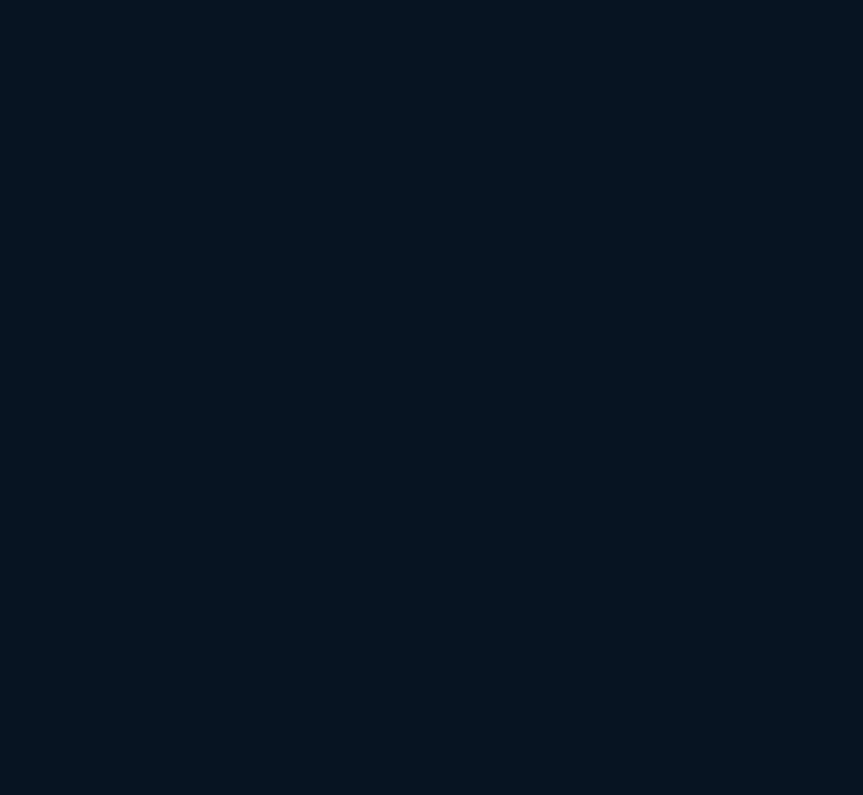
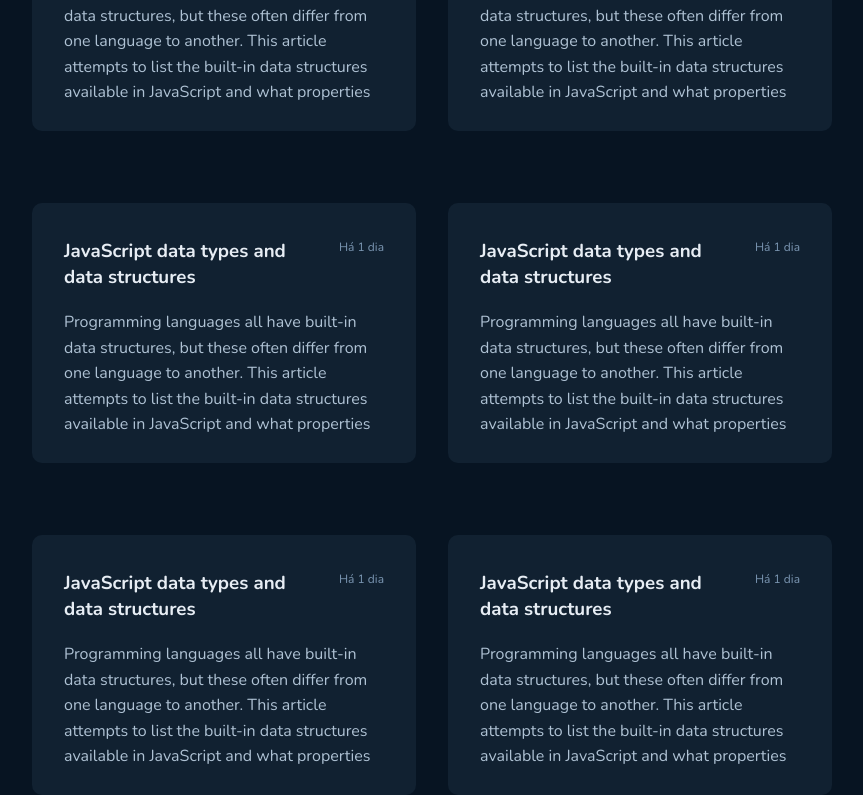
Before and after one commit to FelipeKonig/desafio-3-react, a React (Vite) app: page / in a window 1280 px wide. Shown: the part 840-1635 px from the top of the page, without its empty margins (208-1071 px from the left). Before the commit the page ends 1576 px from the top, so only its background shows below. Built offline with nearby package versions, Linux system fonts and the light colour scheme.

Commit message:
post in blog page added

```diff
--- a/src/Pages/Blog/Profile/styles.ts
+++ b/src/Pages/Blog/Profile/styles.ts
@@ -1,6 +1,6 @@
 import styled from 'styled-components'
 
-export const Card = styled.div`
+export const Card = styled.header`
   display: flex;
   justify-content: center;
 
--- /dev/null
+++ b/src/Pages/Blog/Section/Post/index.tsx
@@ -0,0 +1,122 @@
+import { PostContainer, PostDescription, PostHeader, PostItem } from './styles'
+
+export function Post() {
+  return (
+    <PostContainer>
+      <PostItem>
+        <PostHeader>
+          <h3>JavaScript data types and data structures</h3>
+          <span>Há 1 dia</span>
+        </PostHeader>
+        <PostDescription>
+          Programming languages all have built-in data structures, but these
+          often differ from one language to another. This article attempts to
+          list the built-in data structures available in JavaScript and what
+          properties they have. These can be used to build other data
+          structures. Wherever possible, comparisons with other languages are
+          drawn. Dynamic typing JavaScript is a loosely typed and dynamic
+          language. Variables in JavaScript are not directly associated with any
+          particular value type, and any variable can be assigned (and
+          re-assigned) values of all types: let foo = 42; // foo is now a number
+          foo = `{'bar'}`; // foo is now a string foo = true; // foo is now a
+          boolean
+        </PostDescription>
+      </PostItem>
+      <PostItem>
+        <PostHeader>
+          <h3>JavaScript data types and data structures</h3>
+          <span>Há 1 dia</span>
+        </PostHeader>
+        <PostDescription>
+          Programming languages all have built-in data structures, but these
+          often differ from one language to another. This article attempts to
+          list the built-in data structures available in JavaScript and what
+          properties they have. These can be used to build other data
+          structures. Wherever possible, comparisons with other languages are
+          drawn. Dynamic typing JavaScript is a loosely typed and dynamic
+          language. Variables in JavaScript are not directly associated with any
+          particular value type, and any variable can be assigned (and
+          re-assigned) values of all types: let foo = 42; // foo is now a number
+          foo = `{'bar'}`; // foo is now a string foo = true; // foo is now a
+          boolean
+        </PostDescription>
+      </PostItem>
+      <PostItem>
+        <PostHeader>
+          <h3>JavaScript data types and data structures</h3>
+          <span>Há 1 dia</span>
+        </PostHeader>
+        <PostDescription>
+          Programming languages all have built-in data structures, but these
+          often differ from one language to another. This article attempts to
+          list the built-in data structures available in JavaScript and what
+          properties they have. These can be used to build other data
+          structures. Wherever possible, comparisons with other languages are
+          drawn. Dynamic typing JavaScript is a loosely typed and dynamic
+          language. Variables in JavaScript are not directly associated with any
+          particular value type, and any variable can be assigned (and
+          re-assigned) values of all types: let foo = 42; // foo is now a number
+          foo = `{'bar'}`; // foo is now a string foo = true; // foo is now a
+          boolean
+        </PostDescription>
+      </PostItem>
+      <PostItem>
+        <PostHeader>
+          <h3>JavaScript data types and data structures</h3>
+          <span>Há 1 dia</span>
+        </PostHeader>
+        <PostDescription>
+          Programming languages all have built-in data structures, but these
+          often differ from one language to another. This article attempts to
+          list the built-in data structures available in JavaScript and what
+          properties they have. These can be used to build other data
+          structures. Wherever possible, comparisons with other languages are
+          drawn. Dynamic typing JavaScript is a loosely typed and dynamic
+          language. Variables in JavaScript are not directly associated with any
+          particular value type, and any variable can be assigned (and
+          re-assigned) values of all types: let foo = 42; // foo is now a number
+          foo = `{'bar'}`; // foo is now a string foo = true; // foo is now a
+          boolean
+        </PostDescription>
+      </PostItem>
+      <PostItem>
+        <PostHeader>
+          <h3>JavaScript data types and data structures</h3>
+          <span>Há 1 dia</span>
+        </PostHeader>
+        <PostDescription>
+          Programming languages all have built-in data structures, but these
+          often differ from one language to another. This article attempts to
+          list the built-in data structures available in JavaScript and what
+          properties they have. These can be used to build other data
+          structures. Wherever possible, comparisons with other languages are
+          drawn. Dynamic typing JavaScript is a loosely typed and dynamic
+          language. Variables in JavaScript are not directly associated with any
+          particular value type, and any variable can be assigned (and
+          re-assigned) values of all types: let foo = 42; // foo is now a number
+          foo = `{'bar'}`; // foo is now a string foo = true; // foo is now a
+          boolean
+        </PostDescription>
+      </PostItem>
+      <PostItem>
+        <PostHeader>
+          <h3>JavaScript data types and data structures</h3>
+          <span>Há 1 dia</span>
+        </PostHeader>
+        <PostDescription>
+          Programming languages all have built-in data structures, but these
+          often differ from one language to another. This article attempts to
+          list the built-in data structures available in JavaScript and what
+          properties they have. These can be used to build other data
+          structures. Wherever possible, comparisons with other languages are
+          drawn. Dynamic typing JavaScript is a loosely typed and dynamic
+          language. Variables in JavaScript are not directly associated with any
+          particular value type, and any variable can be assigned (and
+          re-assigned) values of all types: let foo = 42; // foo is now a number
+          foo = `{'bar'}`; // foo is now a string foo = true; // foo is now a
+          boolean
+        </PostDescription>
+      </PostItem>
+    </PostContainer>
+  )
+}
--- /dev/null
+++ b/src/Pages/Blog/Section/Post/styles.ts
@@ -0,0 +1,52 @@
+import { styled } from 'styled-components'
+
+export const PostContainer = styled.article`
+  display: flex;
+  flex-direction: row;
+  flex-wrap: wrap;
+  align-items: baseline;
+  justify-content: center;
+  gap: 2rem;
+`
+
+export const PostItem = styled.div`
+  width: 24rem;
+  height: 16.25rem;
+  margin-top: 2.5rem;
+  background: ${(props) => props.theme['base-post']};
+  border-radius: 10px;
+  padding: 2rem;
+`
+
+export const PostHeader = styled.header`
+  display: flex;
+  justify-content: space-between;
+  align-items: flex-start;
+
+  margin-top: 0.2rem;
+
+  h3 {
+    width: 15rem;
+    height: 4rem;
+    color: ${(props) => props.theme['base-title']};
+  }
+  span {
+    font-weight: 400;
+    font-size: 0.75rem;
+    line-height: 160%;
+    color: ${(props) => props.theme['base-span']};
+  }
+`
+
+export const PostDescription = styled.p`
+  margin-top: 0.5rem;
+  font-weight: 400;
+  font-size: 1rem;
+  line-height: 160%;
+  color: ${(props) => props.theme['base-text']};
+
+  max-height: 8rem;
+  white-space: normal;
+  overflow: hidden;
+  text-overflow: ellipsis;
+`
--- a/src/Pages/Blog/Section/index.tsx
+++ b/src/Pages/Blog/Section/index.tsx
@@ -1,3 +1,4 @@
+import { Post } from './Post'
 import { PostLabel, SearchForm, SectionContainer } from './styles'
 
 export function Section() {
@@ -10,6 +11,7 @@ export function Section() {
       <SearchForm>
         <input placeholder="Buscar conteúdo"></input>
       </SearchForm>
+      <Post />
     </SectionContainer>
   )
 }
```
